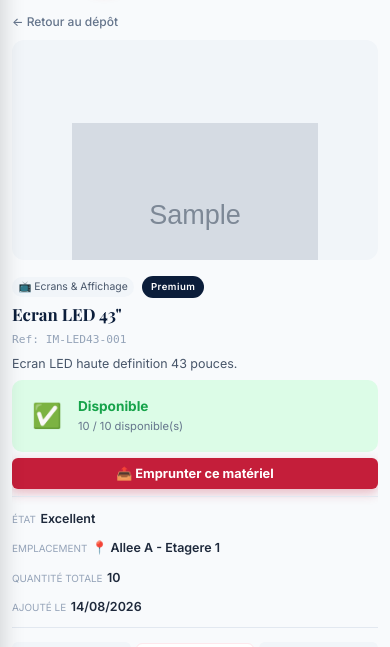
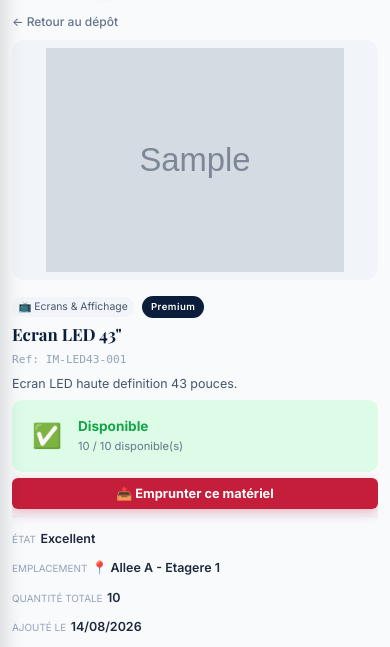
Before and after one commit to firasletaif-ctrl/imagine-inventory, a Flask app: page /equipment/1 in a window 390 px wide. Shown: the part 56-703 px from the top of the page. Run offline with Flask 3, Linux system fonts and the light colour scheme; a user stored in the database is signed in; tables that the repository leaves empty hold one stand-in row (values such as "Sample post"); grey boxes marked "Sample" are stand-in pictures.

Commit message:
Add files via upload

```diff
--- a/static/css/style.css
+++ b/static/css/style.css
@@ -1140,16 +1140,18 @@ code { background: var(--gray-100); padding: 0.1rem 0.4rem; border-radius: 3px;
     }
     .detail-gallery {
         min-height: auto;
-        max-height: 220px;
         border-radius: 12px;
-        overflow: hidden;
+        overflow: visible;
         margin: 0 0 .5rem;
+        background: var(--gray-100);
     }
-    .detail-gallery img { max-height: 200px; width: 100%; object-fit: contain; padding: .5rem; }
+    .gallery-main { min-height: 200px; max-height: 260px; }
+    .gallery-main img { max-height: 240px; width: 100%; object-fit: contain; padding: .5rem; }
     .gallery-placeholder { min-height: 150px; }
     .gallery-placeholder .placeholder-icon.large { font-size: 3rem; }
     .gallery-thumbs { overflow-x: auto; flex-wrap: nowrap; gap: .35rem; padding: .5rem; }
-    .gallery-thumb { width: 45px; height: 45px; flex-shrink: 0; }
+    .gallery-thumb { width: 56px; height: 56px; flex-shrink: 0; }
+    .gallery-thumb img { width: 100%; height: 100%; object-fit: cover; }
     .detail-info { padding: .5rem 0; gap: .4rem; display: flex; flex-direction: column; }
     .detail-name { font-size: 1.05rem; line-height: 1.2; }
     .detail-ref { font-size: .7rem; }
```
